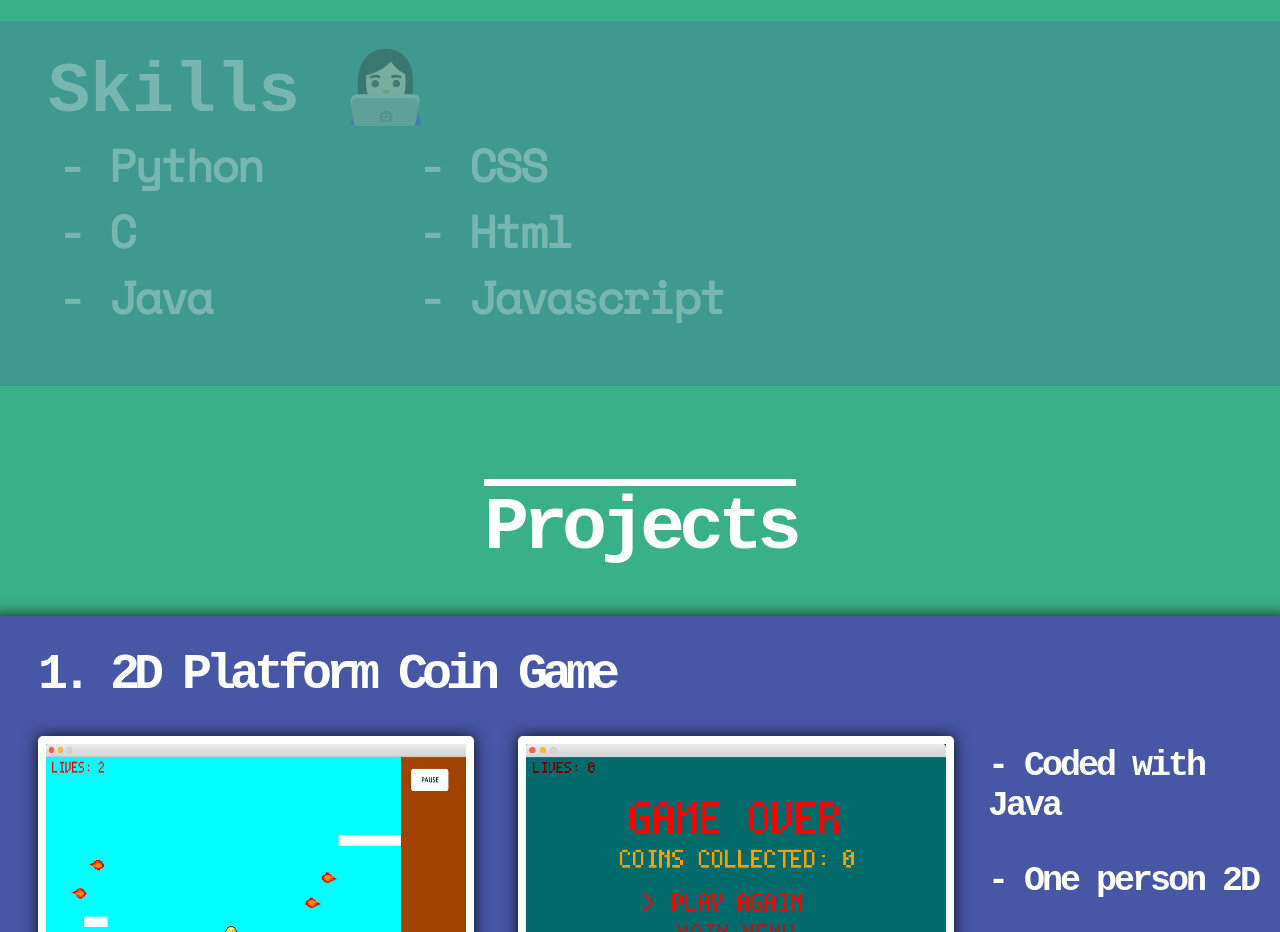
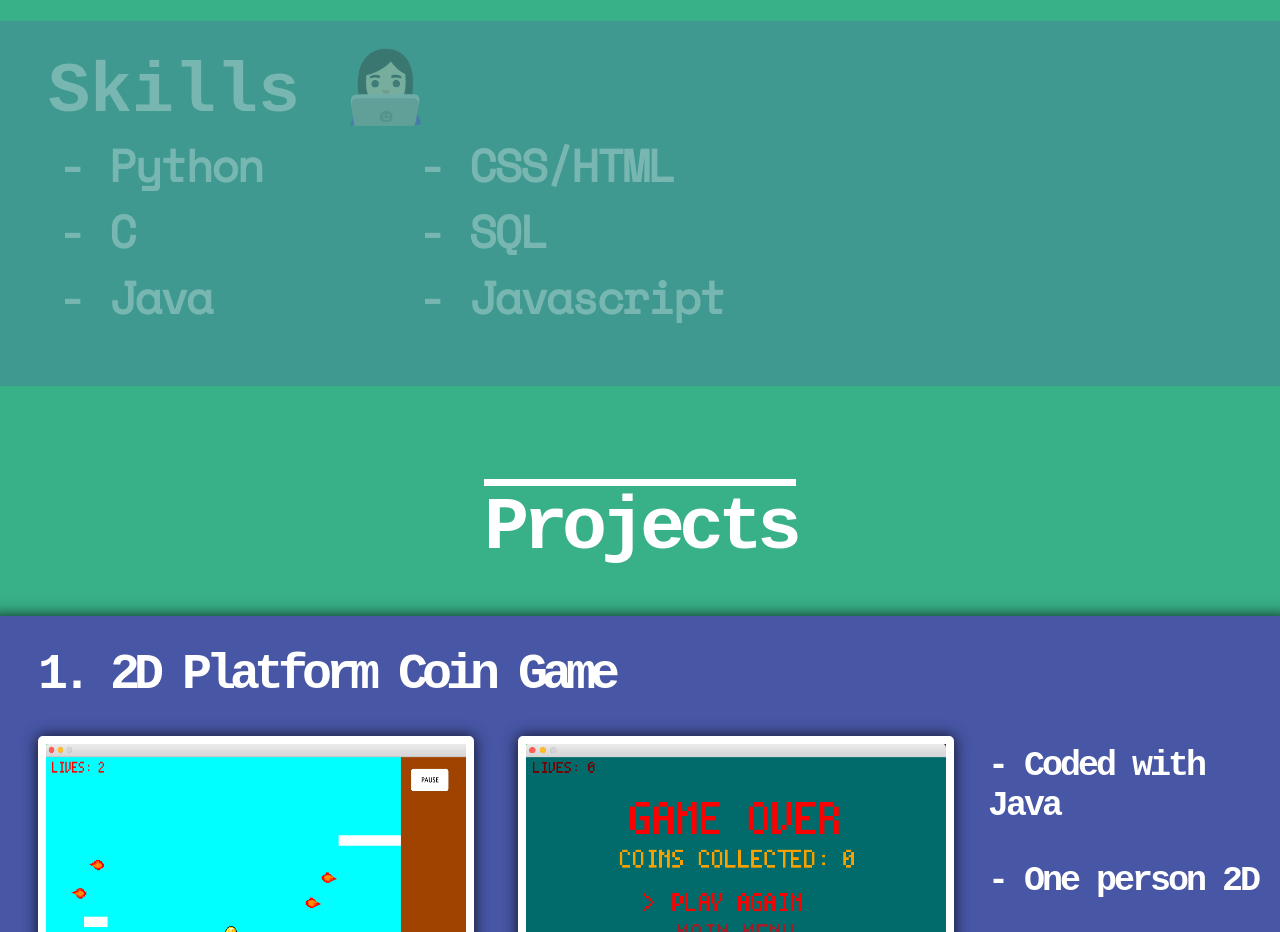
Before and after one commit to ShelbyLiu1/Personal-Website, a plain HTML site: page index.html in a window 1280 px wide. Shown: the part 920-1852 px from the top of the page. Drawn offline with nearby package versions, Linux system fonts and the light colour scheme; a web font is replaced by a local one.

Commit message:
Update index.html

```diff
--- a/index.html
+++ b/index.html
@@ -89,13 +89,13 @@
           - Python
         </div>
         <div class="skills-description">
-          - CSS
+          - CSS/HTML
         </div>
         <div class="skills-description">
           - C
         </div>
         <div class="skills-description">
-          - Html
+          - SQL
         </div>
         <div class="skills-description">
           - Java
```
